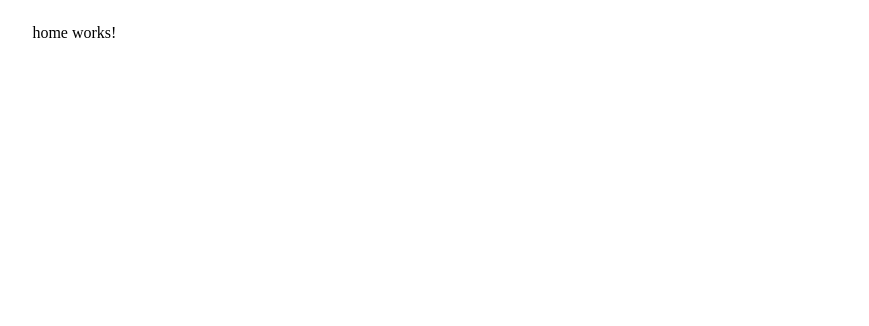
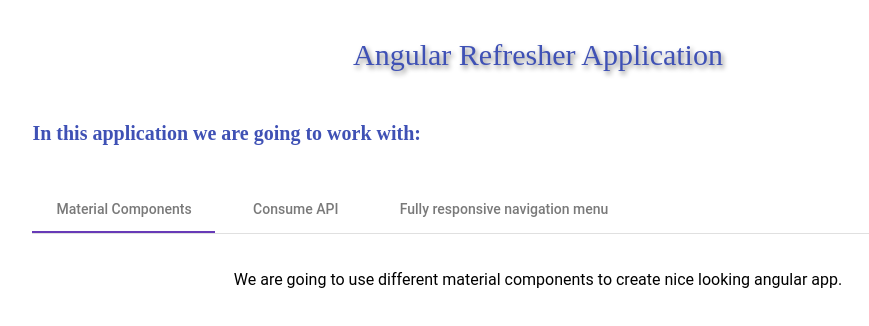
Before and after one commit to machariamarigi/refresherng, an Angular app: page /home in a window 1280 px wide. Shown: the top 326 px of the page, without its empty margins (102-971 px from the left). Built offline with nearby package versions, Linux system fonts and the light colour scheme.

Commit message:
add tabs to display content

```diff
--- a/src/app/home/home.component.html
+++ b/src/app/home/home.component.html
@@ -1,3 +1,26 @@
-<p>
-  home works!
-</p>
+<section fxLayout="column" fxFlexAlign="stretch">
+  <div fxFlexAlign="center">
+    <p>Angular Refresher Application</p>
+  </div>
+
+  <p>In this application we are going to work with:</p>
+  <mat-tab-group>
+    <mat-tab label="Material Components">
+      <p>
+        We are going to use different material components to create nice looking
+        angular app.
+      </p>
+    </mat-tab>
+    <mat-tab label="Consume API">
+      <p>
+        Basically, we will create complete CRUD client app.
+      </p>
+    </mat-tab>
+    <mat-tab label="Fully responsive navigation menu">
+      <p>
+        By using material components, we are going to create fully responsive
+        navigation menu, with its side-bar as well.
+      </p>
+    </mat-tab>
+  </mat-tab-group>
+</section>
--- a/src/app/home/home.component.scss
+++ b/src/app/home/home.component.scss
@@ -0,0 +1,21 @@
+section div p{
+  color: #3f51b5;
+  font-size: 30px;
+  text-shadow: 2px 3px 5px grey;
+  margin: 30px 0;
+}
+
+section div + p{
+    color: #3f51b5;
+    font-weight: bold;
+    font-size: 20px;
+    padding-bottom: 20px;
+}
+
+mat-tab-group {
+    text-align: center;
+}
+
+mat-tab-group p {
+    padding-top: 20px;
+}
--- a/src/app/material/material.module.ts
+++ b/src/app/material/material.module.ts
@@ -1,9 +1,10 @@
 import { NgModule } from '@angular/core';
 import { CommonModule } from '@angular/common';
+import { MatTabsModule } from '@angular/material/tabs';
 
 @NgModule({
   declarations: [],
-  exports: [],
-  imports: [CommonModule]
+  imports: [CommonModule, MatTabsModule],
+  exports: [MatTabsModule]
 })
 export class MaterialModule {}
```
